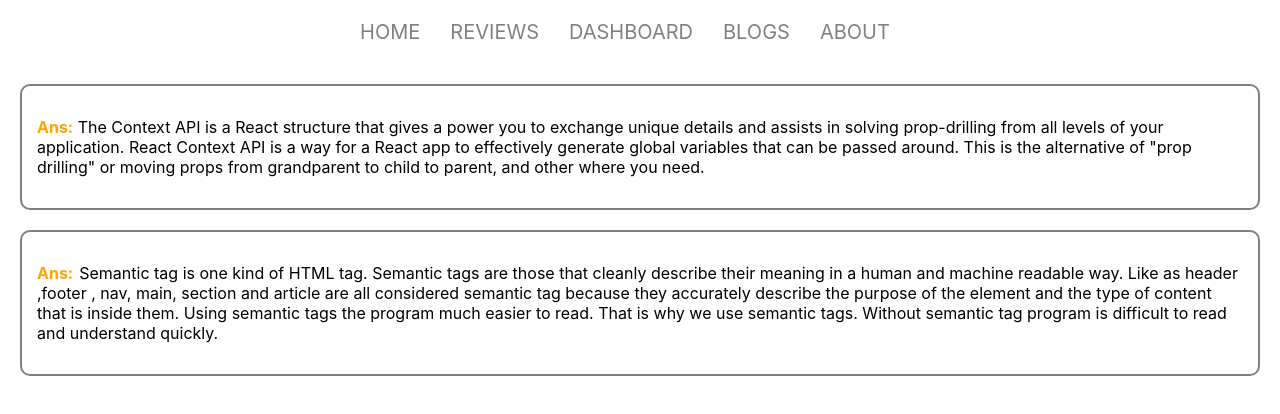
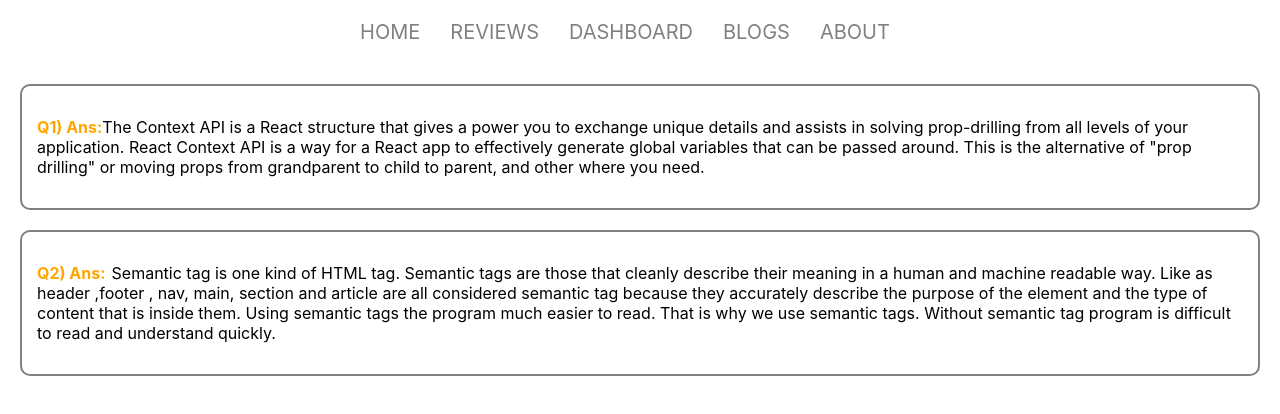
Before and after one commit to Sajeeb77725/product-analysis, a React (Create React App) app: page /blogs in a window 1280 px wide. Shown: the top 414 px of the page. Built offline with nearby package versions, Linux system fonts and the light colour scheme.

Commit message:
blog updated

```diff
--- a/src/components/Blogs/Blogs.js
+++ b/src/components/Blogs/Blogs.js
@@ -6,13 +6,13 @@ const Blogs = () => {
     <div style={{ marginTop: "40px" }}>
       <div className="quesOne">
         <p>
-          <span style={{ color: "orange", fontWeight: "bold" }}>Ans:</span> The
-          Context API is a React structure that gives a power you to exchange
-          unique details and assists in solving prop-drilling from all levels of
-          your application. React Context API is a way for a React app to
-          effectively generate global variables that can be passed around. This
-          is the alternative of "prop drilling" or moving props from grandparent
-          to child to parent, and other where you need.
+          <span style={{ color: "orange", fontWeight: "bold" }}>Q1) Ans:</span>
+          The Context API is a React structure that gives a power you to
+          exchange unique details and assists in solving prop-drilling from all
+          levels of your application. React Context API is a way for a React app
+          to effectively generate global variables that can be passed around.
+          This is the alternative of "prop drilling" or moving props from
+          grandparent to child to parent, and other where you need.
         </p>
       </div>
       <div className="quesTwo">
@@ -20,7 +20,7 @@ const Blogs = () => {
           <span
             style={{ color: "orange", fontWeight: "bold", marginRight: "6px" }}
           >
-            Ans:
+            Q2) Ans:
           </span>
           Semantic tag is one kind of HTML tag. Semantic tags are those that
           cleanly describe their meaning in a human and machine readable way.
```
